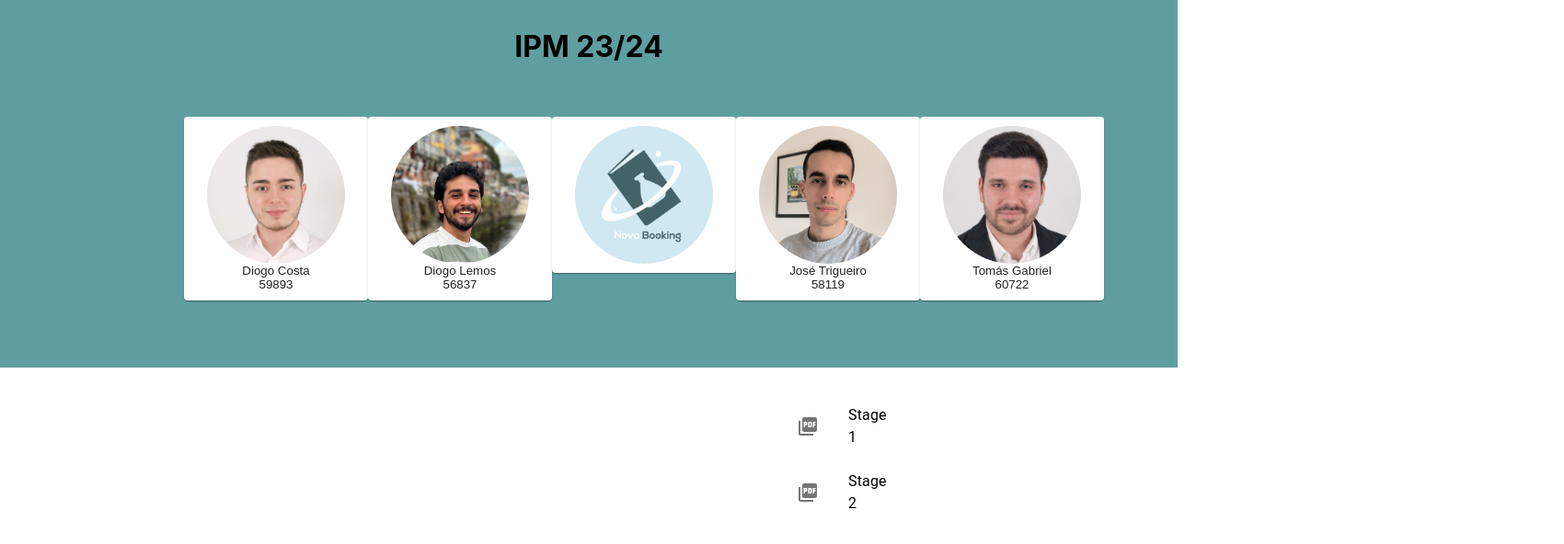
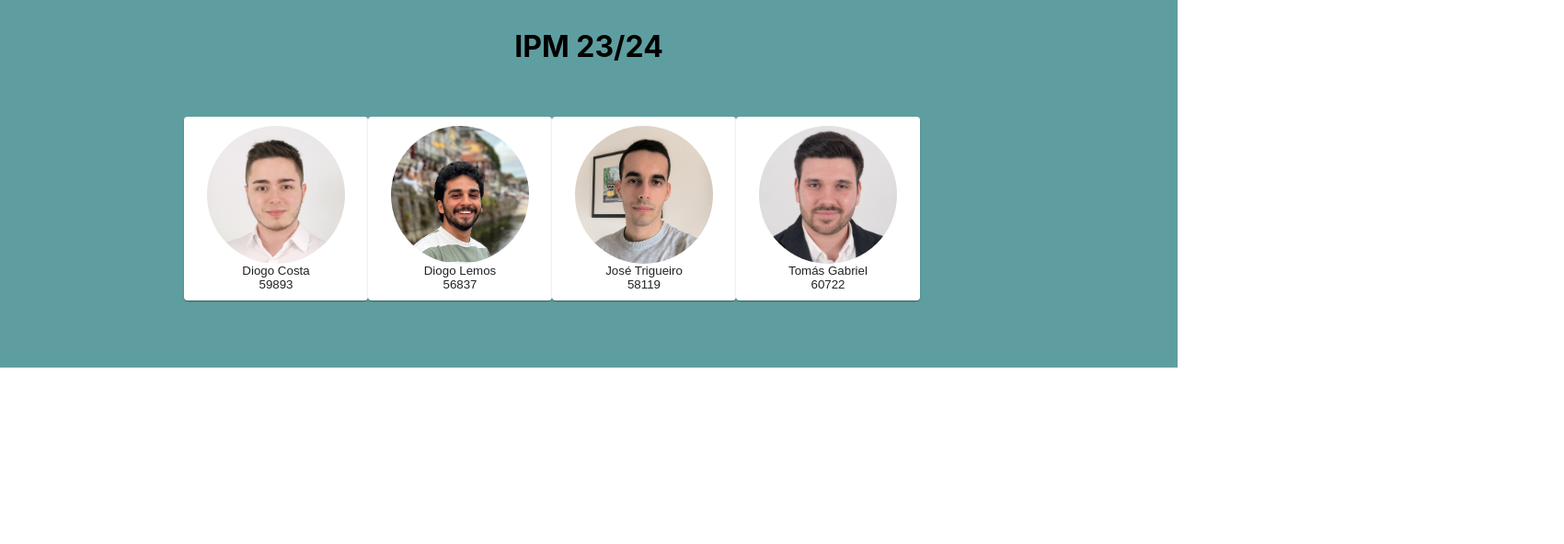
Before and after one commit to dcosta500/ipm-site, a React (Create React App) app: page / in a window 1280 px wide. Shown: the top 592 px of the page at 92% size, 1700 px wide, since content can reach past the window. Built offline with nearby package versions, Linux system fonts and the light colour scheme.

Commit message:
Commented out some components because it was opening infinite windows (RAM Bomb)

```diff
--- a/src/app/components/mainpage/others/Profile.js
+++ b/src/app/components/mainpage/others/Profile.js
@@ -2,7 +2,7 @@ import "./Profile.css";
 import { Avatar, Button } from "@mui/material";
 import { Card } from "@mui/material";
 import { Box } from "@mui/material";
-import { CardActionArea } from '@mui/material';
+import { CardActionArea } from "@mui/material";
 
 export default function Profile(props) {
   const avatarScale = 150;
@@ -10,9 +10,17 @@ export default function Profile(props) {
   const avatarStyle = { width: avatarScale, height: avatarScale };
 
   return (
-    <Card className="ProfileCard" onClick={()=>props.setPersonId(props.id)}>
+    <Card
+      className="ProfileCard" /* onClick={()=>props.setPersonId(props.id)} */
+    >
       <CardActionArea
-       sx={{":hover": { backgroundColor: 'background.primary', opacity: [0.8, 0.7, 0.6]}}}>
+        sx={{
+          ":hover": {
+            backgroundColor: "background.primary",
+            opacity: [0.8, 0.7, 0.6],
+          },
+        }}
+      >
         <Box className="AvatarContainer">
           <Avatar
             sx={avatarStyle}
@@ -25,5 +33,4 @@ export default function Profile(props) {
       </CardActionArea>
     </Card>
   );
-
 }
--- a/src/app/components/mainpage/sections/MembersSection.js
+++ b/src/app/components/mainpage/sections/MembersSection.js
@@ -21,10 +21,10 @@ function MembersSection() {
       number: 56837,
       img: require("../../../../assets/profilePhotos/diogo_lemos_profile.jpg"),
     },
-    {
+    /* {
       id: "projeto",
       img: require("../../../../assets/profilePhotos/logo_temporario.png"),
-    },
+    }, */
     {
       name: "José Trigueiro",
       id: "jt",
@@ -38,16 +38,23 @@ function MembersSection() {
       img: require("../../../../assets/profilePhotos/pina_profile.jpeg"),
     },
   ];
-  const [personID, setPersonId] = useState(()=>0);
+  const [personID, setPersonId] = useState("n/a");
 
   let gridItems = members.map((e, i) => (
     <Grid key={i} item xs={2.4}>
-      <Profile name={e.name} id={e.id} number={e.number} img={e.img} setPersonId={setPersonId}/>
+      <Profile
+        name={e.name}
+        id={e.id}
+        number={e.number}
+        img={e.img}
+        setPersonId={undefined}
+      />
     </Grid>
   ));
 
   return (
-    <><div className="MembersSection">
+    <>
+      <div className="MembersSection">
         <Box className="Title">
           <h1>IPM 23/24</h1>
         </Box>
@@ -57,7 +64,8 @@ function MembersSection() {
           </Grid>
         </Box>
       </div>
-    <FilesSection personID={personID}/></>
+      {/* <FilesSection personID={"dc"} /> */}
+    </>
   );
 }
 
```
Lines whose indentation alone changed are shown as unchanged.
